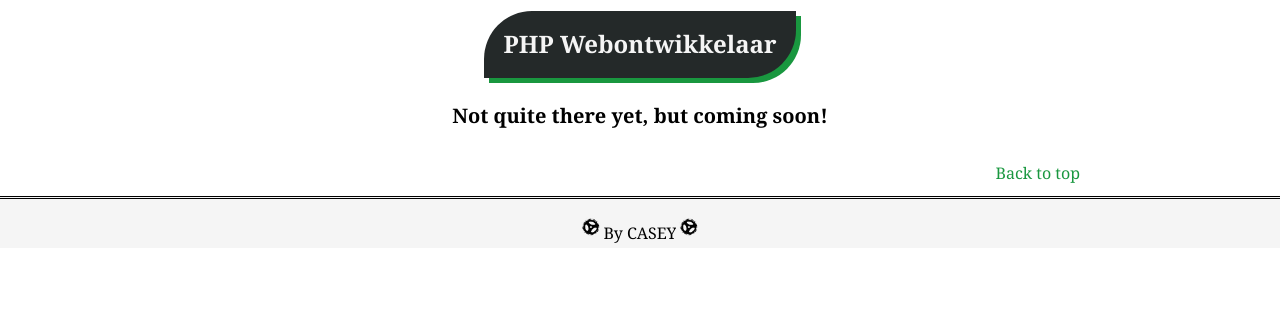
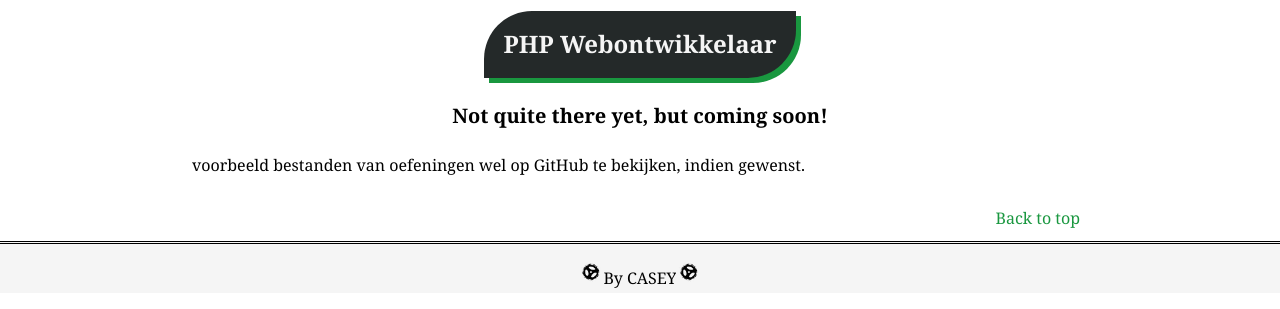
Before and after one commit to ClaesK37/Casey, a plain HTML site: page Portfolio.html in a window 1280 px wide. Shown: the part 4577-4886 px from the top of the page. Before the commit the page ends 4841 px from the top, so only its background shows below. Drawn offline with Linux system fonts and the light colour scheme.

Commit message:
Update Portfolio.html

```diff
--- a/Portfolio.html
+++ b/Portfolio.html
@@ -116,6 +116,7 @@
         <a id="phpopleiding"></a>
           <h2>PHP Webontwikkelaar</h2>
           <H3>Not quite there yet, but coming soon!</H3>
+          <p>voorbeeld bestanden van oefeningen wel op GitHub te bekijken, indien gewenst.</p>
 
         <div class="naarBoven">
           <a href="#naarBoven">Back to top</a>
```
